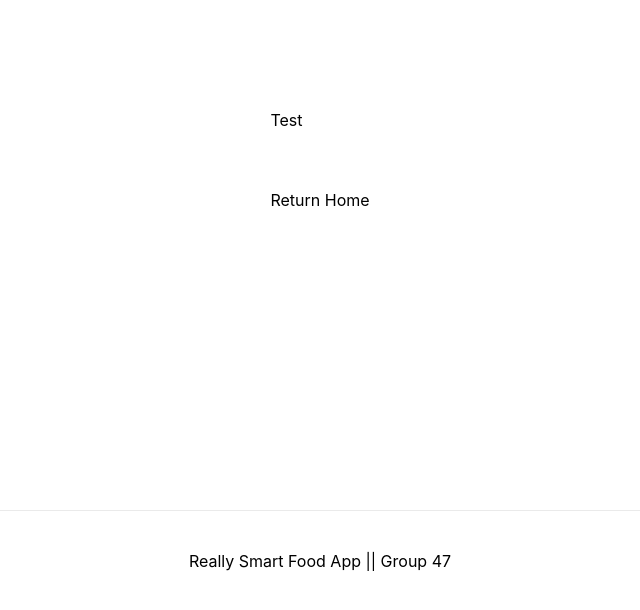
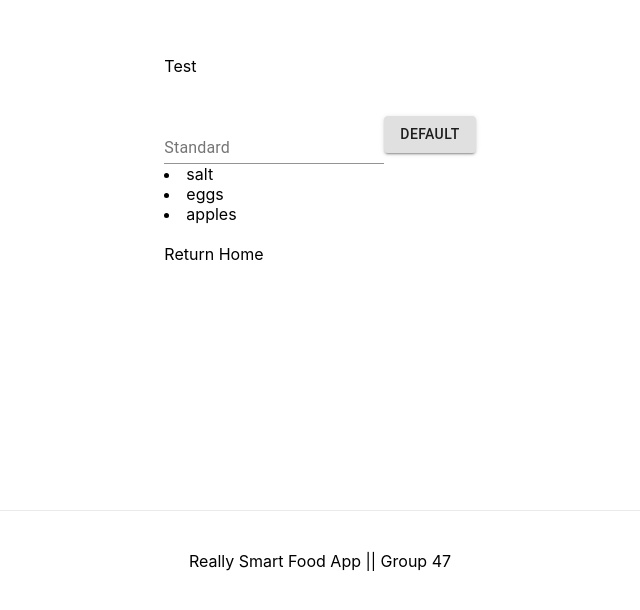
Before and after one commit to GuolinY/ImperialReallySMARTFoodAPP, a Next.js app: page /example in a window 1280 px wide. Shown: the part 190-800 px from the top of the page, without its empty margins (320-960 px from the left). Built offline with nearby package versions, Linux system fonts and the light colour scheme.

Commit message:
Add entry box

```diff
--- a/pages/example/index.jsx
+++ b/pages/example/index.jsx
@@ -1,6 +1,6 @@
-import React from "react";
+import React, { useState } from "react";
 import { makeStyles } from "@material-ui/core/styles";
-import { Container, Paper, Grid } from "@material-ui/core";
+import { Container, Paper, Grid, TextField, Button } from "@material-ui/core";
 import Link from "next/link";
 
 import Layout from "../../components/_Layout";
@@ -20,6 +20,20 @@ const useStyles = makeStyles((theme) => ({
 export default function Projects() {
   const classes = useStyles();
 
+  const [input, setInput] = useState("");
+  const [lists, setList] = useState(["salt", "eggs", "apples"]);
+  const listItems = lists.map((item, i) => <li key={i}>{item}</li>);
+
+  const handleOnChange = (event) => {
+    setInput(event.target.value);
+    console.log(event.target.value);
+  };
+
+  const handleClick = () => {
+    setList([...lists, input]);
+    setInput("");
+  };
+
   return (
     <Layout title="Example">
       <Container>
@@ -30,6 +44,16 @@ export default function Projects() {
         </div>
         <br />
         <br />
+        <TextField
+          id="standard-basic"
+          label="Standard"
+          value={input}
+          onChange={handleOnChange}
+        />
+        <Button variant="contained" onClick={handleClick}>
+          Default
+        </Button>
+        {listItems}
         <br />
         <Link href="/">
           <a>Return Home</a>
```
Also changed, not shown: 1 other file (tests, documents, lock files or other folders).
